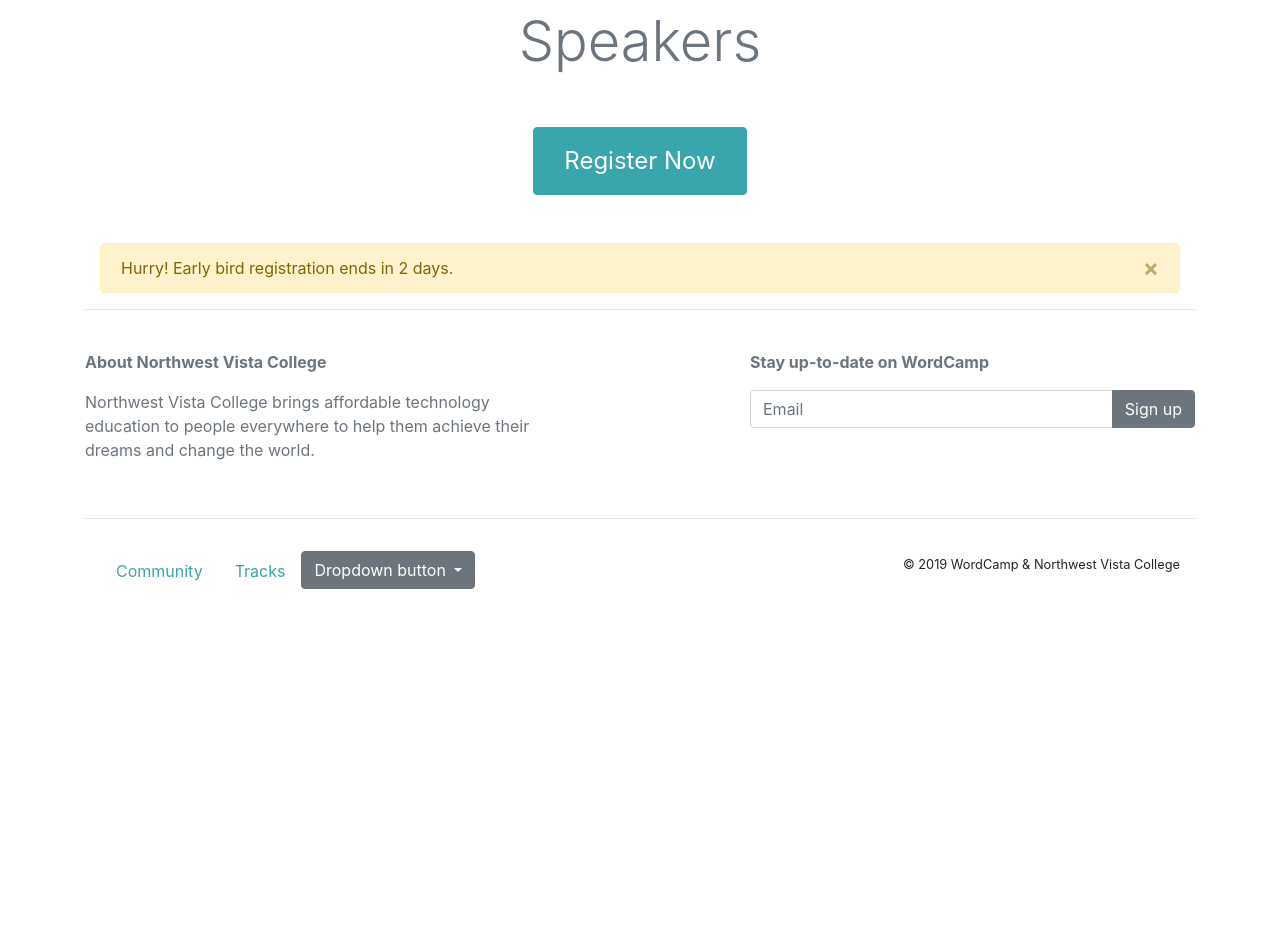
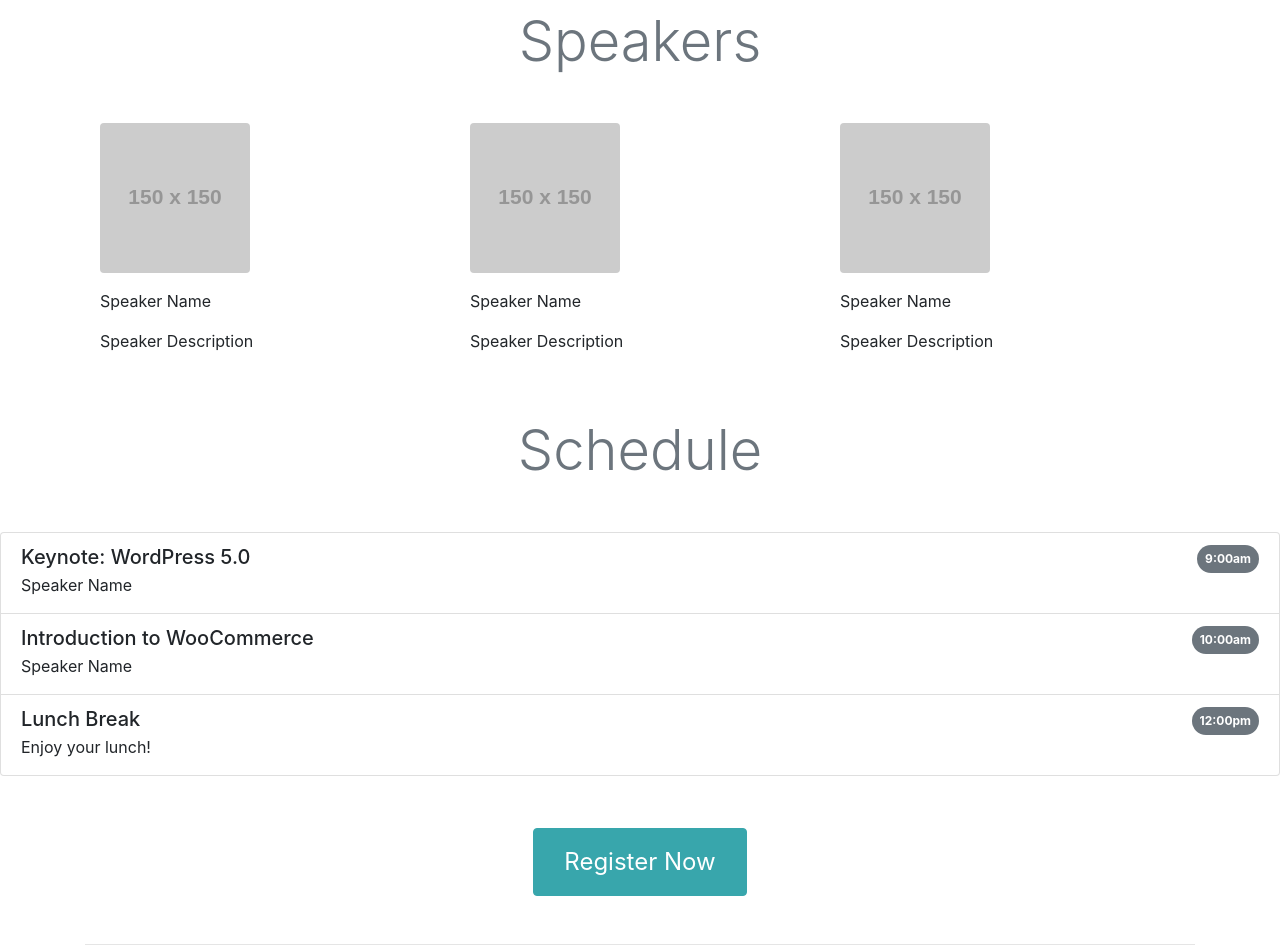
Before and after one commit to Cooper-Matrix/wordcamp_, a plain HTML site: page index.html in a window 1280 px wide. Shown: the part 960-1908 px from the top of the page. Before the commit the page ends 1567 px from the top, so only its background shows below. Drawn offline with nearby package versions, Linux system fonts and the light colour scheme; placeholder pictures from the web are drawn by us.

Commit message:
Update index.html

```diff
--- a/index.html
+++ b/index.html
@@ -77,9 +77,53 @@
 
 <div class="container">
   <div class="col-lg order-4">
-    <h1 class="display-4 text-center my-5 text-muted">Speakers</h1>
+      <h1 class="display-4 text-center my-5 text-muted">Speakers</h1>
+      <div class="row">
+          <div class="col-md-4">
+              <img src="https://via.placeholder.com/150" class="img-fluid rounded" alt="Speaker 1">
+              <p class="mt-3">Speaker Name</p>
+              <p>Speaker Description</p>
+          </div>
+          <div class="col-md-4">
+              <img src="https://via.placeholder.com/150" class="img-fluid rounded" alt="Speaker 2">
+              <p class="mt-3">Speaker Name</p>
+              <p>Speaker Description</p>
+          </div>
+          <div class="col-md-4">
+              <img src="https://via.placeholder.com/150" class="img-fluid rounded" alt="Speaker 3">
+              <p class="mt-3">Speaker Name</p>
+              <p>Speaker Description</p>
+          </div>
+      </div>
   </div>
 </div>
+
+<!-- schedule -->
+<h2 id="schedule" class="display-4 text-center my-5 text-muted">Schedule</h2>
+<ul class="list-group">
+  <li class="list-group-item">
+    <div class="d-flex justify-content-between">
+      <h5 class="mb-1">Keynote: WordPress 5.0</h5>
+      <span class="badge badge-pill badge-secondary p-2">9:00am</span>
+    </div>
+    <p class="mb-1">Speaker Name</p>
+  </li>
+  <li class="list-group-item">
+    <div class="d-flex justify-content-between">
+      <h5 class="mb-1">Introduction to WooCommerce</h5>
+      <span class="badge badge-pill badge-secondary p-2">10:00am</span>
+    </div>
+    <p class="mb-1">Speaker Name</p>
+  </li>
+  <li class="list-group-item">
+    <div class="d-flex justify-content-between">
+      <h5 class="mb-1">Lunch Break</h5>
+      <span class="badge badge-pill badge-secondary p-2">12:00pm</span>
+    </div>
+    <p class="mb-1">Enjoy your lunch!</p>
+  </li>
+</ul>
+<!-- /schedule -->
 
 <div class="container">
   <h1 class="display-4 text-center my-5 text-muted"><!-- Button trigger modal -->
@@ -101,6 +145,16 @@
       <div class="modal-body">
         <!-- Registration Form -->
         <form>
+          <!-- Alert -->
+<div class="container mt-4">
+  <div class="alert alert-warning alert-dismissible fade show" role="alert">
+    Hurry! Early bird registration ends in 2 days.
+    <button type="button" class="close" data-dismiss="alert" aria-label="Close">
+      <span aria-hidden="true">&times;</span>
+    </button>
+  </div>
+</div>
+<!-- /Alert -->
           <div class="form-group">
             <label for="fullName">Full Name</label>
             <input type="text" class="form-control" id="fullName" placeholder="Enter your full name">
@@ -173,20 +227,7 @@
     </div>
   </div>
 </div>
-
-
-<!-- Alert -->
-<div class="container mt-4">
-  <div class="alert alert-warning alert-dismissible fade show" role="alert">
-    Hurry! Early bird registration ends in 2 days.
-    <button type="button" class="close" data-dismiss="alert" aria-label="Close">
-      <span aria-hidden="true">&times;</span>
-    </button>
-  </div>
-</div>
-<!-- /Alert -->
-
-      <hr>
+<hr>
 
       <div class="row py-4 text-muted">
         <div class="col-md col-xl-5">
```
